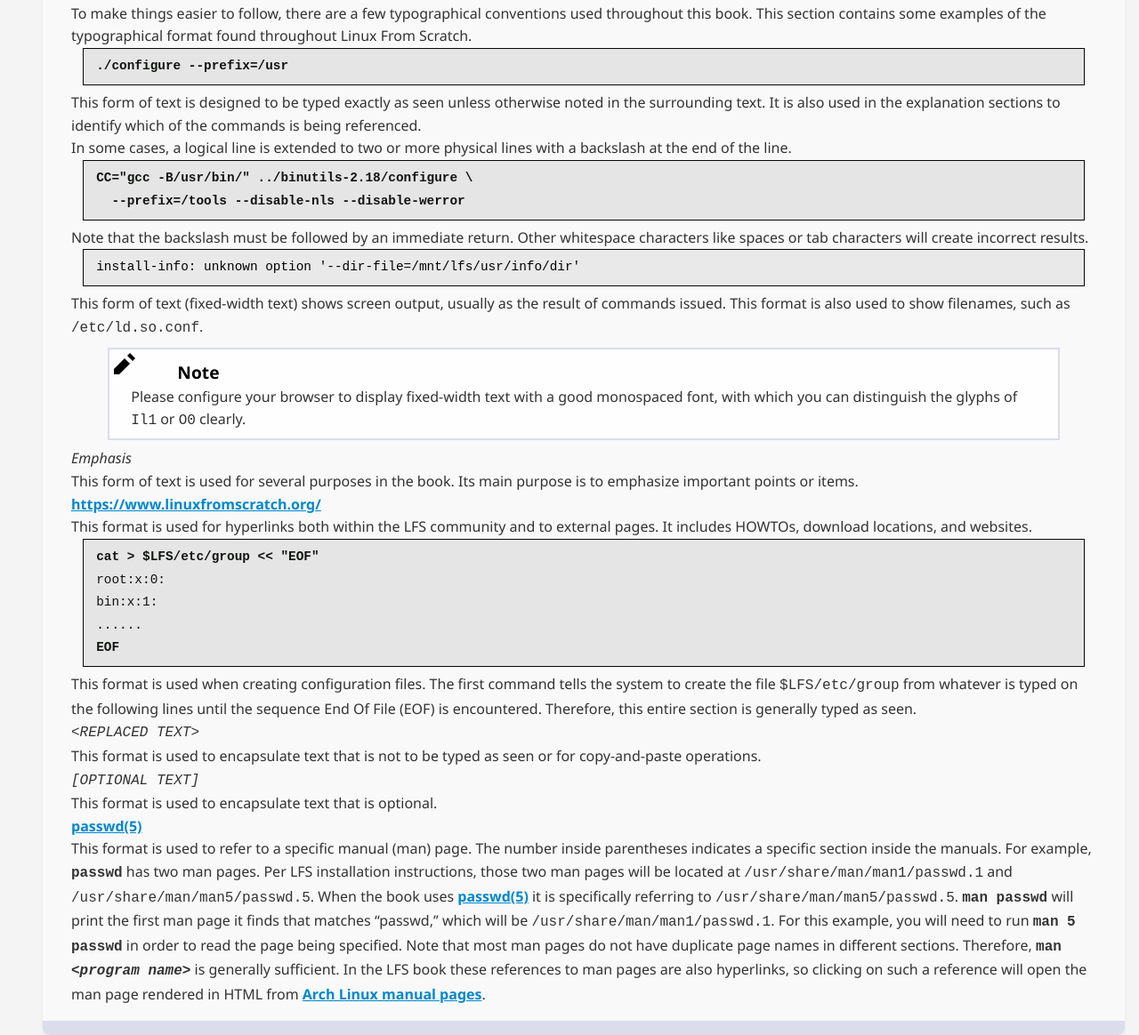
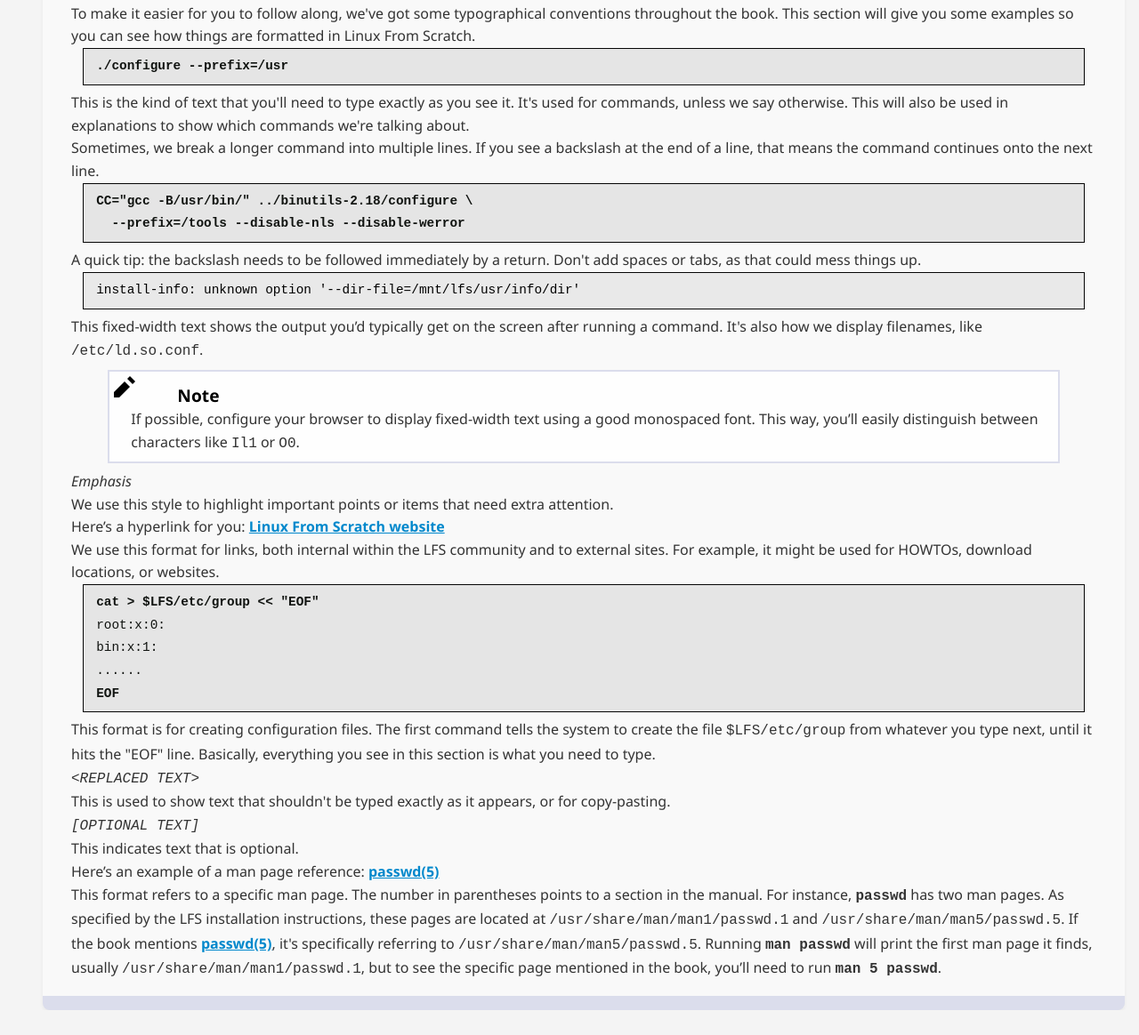
Before and after one commit to PersuasiveArchives/LFS-BOOK-Revamped, a plain HTML site: page prologue/typography.html in a window 1280 px wide. Shown: the part 489-1653 px from the top of the page at 89% size. After the commit the page ends 1625 px from the top, so only its background shows below. Drawn offline with Linux system fonts and the light colour scheme.

Commit message:
Update typography.html

```diff
--- a/prologue/typography.html
+++ b/prologue/typography.html
@@ -8,8 +8,7 @@
     </title>
     <link rel="stylesheet" type="text/css" href="../stylesheets/lfs.css" />
     <meta name="generator" content="DocBook XSL-NS Stylesheets Vsnapshot" />
-    <link rel="stylesheet" href="../stylesheets/lfs-print.css" type=
-    "text/css" media="print" />
+    <link rel="stylesheet" href="../stylesheets/lfs-print.css" type="text/css" media="print" />
     <meta name="viewport" content="width=device-width, initial-scale=1.0" />
   </head>
   <body class="lfs" id="lfs-12.2">
@@ -22,15 +21,13 @@
       </h3>
       <ul>
         <li class="prev">
-          <a accesskey="p" href="package-choices.html" title=
-          "Rationale for Packages in the Book">Prev</a>
+          <a accesskey="p" href="package-choices.html" title="Rationale for Packages in the Book">Prev</a>
           <p>
             Rationale for Packages in the Book
           </p>
         </li>
         <li class="next">
-          <a accesskey="n" href="organization.html" title=
-          "Structure">Next</a>
+          <a accesskey="n" href="organization.html" title="Structure">Next</a>
           <p>
             Structure
           </p>
@@ -39,8 +36,7 @@
           <a accesskey="u" href="preface.html" title="Preface">Up</a>
         </li>
         <li class="home">
-          <a accesskey="h" href="../index.html" title=
-          "Linux From Scratch - Version 12.2">Home</a>
+          <a accesskey="h" href="../index.html" title="Linux From Scratch - Version 12.2">Home</a>
         </li>
       </ul>
     </div>
@@ -49,37 +45,23 @@
     </h1>
     <div class="sect1" lang="en" xml:lang="en">
       <p>
-        To make things easier to follow, there are a few typographical
-        conventions used throughout this book. This section contains some
-        examples of the typographical format found throughout Linux From
-        Scratch.
+        To make it easier for you to follow along, we've got some typographical conventions throughout the book. This section will give you some examples so you can see how things are formatted in Linux From Scratch.
       </p>
-      <pre class="userinput"><kbd class=
-      "command">./configure --prefix=/usr</kbd></pre>
+      <pre class="userinput"><kbd class="command">./configure --prefix=/usr</kbd></pre>
       <p>
-        This form of text is designed to be typed exactly as seen unless
-        otherwise noted in the surrounding text. It is also used in the
-        explanation sections to identify which of the commands is being
-        referenced.
+        This is the kind of text that you'll need to type exactly as you see it. It's used for commands, unless we say otherwise. This will also be used in explanations to show which commands we're talking about.
       </p>
       <p>
-        In some cases, a logical line is extended to two or more physical
-        lines with a backslash at the end of the line.
+        Sometimes, we break a longer command into multiple lines. If you see a backslash at the end of a line, that means the command continues onto the next line.
       </p>
-      <pre class="userinput"><kbd class=
-      "command">CC="gcc -B/usr/bin/" ../binutils-2.18/configure \
+      <pre class="userinput"><kbd class="command">CC="gcc -B/usr/bin/" ../binutils-2.18/configure \
   --prefix=/tools --disable-nls --disable-werror</kbd></pre>
       <p>
-        Note that the backslash must be followed by an immediate return.
-        Other whitespace characters like spaces or tab characters will create
-        incorrect results.
+        A quick tip: the backslash needs to be followed immediately by a return. Don't add spaces or tabs, as that could mess things up.
       </p>
-      <pre class="screen"><code class=
-      "computeroutput">install-info: unknown option '--dir-file=/mnt/lfs/usr/info/dir'</code></pre>
+      <pre class="screen"><code class="computeroutput">install-info: unknown option '--dir-file=/mnt/lfs/usr/info/dir'</code></pre>
       <p>
-        This form of text (fixed-width text) shows screen output, usually as
-        the result of commands issued. This format is also used to show
-        filenames, such as <code class="filename">/etc/ld.so.conf</code>.
+        This fixed-width text shows the output you’d typically get on the screen after running a command. It's also how we display filenames, like <code class="filename">/etc/ld.so.conf</code>.
       </p>
       <div class="admon note">
         <img alt="[Note]" src="../images/note.png" />
@@ -87,98 +69,59 @@
           Note
         </h3>
         <p>
-          Please configure your browser to display fixed-width text with a
-          good monospaced font, with which you can distinguish the glyphs of
-          <code class="literal">Il1</code> or <code class="literal">O0</code>
-          clearly.
+          If possible, configure your browser to display fixed-width text using a good monospaced font. This way, you’ll easily distinguish between characters like <code class="literal">Il1</code> or <code class="literal">O0</code>.
         </p>
       </div>
       <p>
         <span class="emphasis"><em>Emphasis</em></span>
       </p>
       <p>
-        This form of text is used for several purposes in the book. Its main
-        purpose is to emphasize important points or items.
+        We use this style to highlight important points or items that need extra attention.
       </p>
       <p>
-        <a class="ulink" href=
-        "https://www.linuxfromscratch.org/">https://www.linuxfromscratch.org/</a>
+        Here’s a hyperlink for you: <a class="ulink" href="https://www.linuxfromscratch.org/">Linux From Scratch website</a>
       </p>
       <p>
-        This format is used for hyperlinks both within the LFS community and
-        to external pages. It includes HOWTOs, download locations, and
-        websites.
+        We use this format for links, both internal within the LFS community and to external sites. For example, it might be used for HOWTOs, download locations, or websites.
       </p>
-      <pre class="userinput"><kbd class=
-      "command">cat &gt; $LFS/etc/group &lt;&lt; "EOF"
+      <pre class="userinput"><kbd class="command">cat &gt; $LFS/etc/group &lt;&lt; "EOF"
 <code class="literal">root:x:0:
 bin:x:1:
 ......</code>
 EOF</kbd></pre>
       <p>
-        This format is used when creating configuration files. The first
-        command tells the system to create the file <code class=
-        "filename">$LFS/etc/group</code> from whatever is typed on the
-        following lines until the sequence End Of File (EOF) is encountered.
-        Therefore, this entire section is generally typed as seen.
+        This format is for creating configuration files. The first command tells the system to create the file <code class="filename">$LFS/etc/group</code> from whatever you type next, until it hits the "EOF" line. Basically, everything you see in this section is what you need to type.
       </p>
       <p>
         <em class="replaceable"><code>&lt;REPLACED TEXT&gt;</code></em>
       </p>
       <p>
-        This format is used to encapsulate text that is not to be typed as
-        seen or for copy-and-paste operations.
+        This is used to show text that shouldn't be typed exactly as it appears, or for copy-pasting.
       </p>
       <p>
         <em class="replaceable"><code>[OPTIONAL TEXT]</code></em>
       </p>
       <p>
-        This format is used to encapsulate text that is optional.
+        This indicates text that is optional.
       </p>
       <p>
-        <a class="ulink" href=
-        "https://man.archlinux.org/man/passwd.5">passwd(5)</a>
+        Here’s an example of a man page reference: <a class="ulink" href="https://man.archlinux.org/man/passwd.5">passwd(5)</a>
       </p>
       <p>
-        This format is used to refer to a specific manual (man) page. The
-        number inside parentheses indicates a specific section inside the
-        manuals. For example, <span class=
-        "command"><strong>passwd</strong></span> has two man pages. Per LFS
-        installation instructions, those two man pages will be located at
-        <code class="filename">/usr/share/man/man1/passwd.1</code> and
-        <code class="filename">/usr/share/man/man5/passwd.5</code>. When the
-        book uses <a class="ulink" href=
-        "https://man.archlinux.org/man//passwd.5">passwd(5)</a> it is
-        specifically referring to <code class=
-        "filename">/usr/share/man/man5/passwd.5</code>. <span class=
-        "command"><strong>man passwd</strong></span> will print the first man
-        page it finds that matches <span class="quote">“<span class=
-        "quote">passwd,</span>”</span> which will be <code class=
-        "filename">/usr/share/man/man1/passwd.1</code>. For this example, you
-        will need to run <span class="command"><strong>man 5
-        passwd</strong></span> in order to read the page being specified.
-        Note that most man pages do not have duplicate page names in
-        different sections. Therefore, <span class="command"><strong>man
-        <em class="replaceable"><code>&lt;program
-        name&gt;</code></em></strong></span> is generally sufficient. In the
-        LFS book these references to man pages are also hyperlinks, so
-        clicking on such a reference will open the man page rendered in HTML
-        from <a class="ulink" href="https://man.archlinux.org/">Arch Linux
-        manual pages</a>.
+        This format refers to a specific man page. The number in parentheses points to a section in the manual. For instance, <span class="command"><strong>passwd</strong></span> has two man pages. As specified by the LFS installation instructions, these pages are located at <code class="filename">/usr/share/man/man1/passwd.1</code> and <code class="filename">/usr/share/man/man5/passwd.5</code>.
+        If the book mentions <a class="ulink" href="https://man.archlinux.org/man//passwd.5">passwd(5)</a>, it's specifically referring to <code class="filename">/usr/share/man/man5/passwd.5</code>. Running <span class="command"><strong>man passwd</strong></span> will print the first man page it finds, usually <code class="filename">/usr/share/man/man1/passwd.1</code>, but to see the specific page mentioned in the book, you’ll need to run <span class="command"><strong>man 5 passwd</strong></span>.
       </p>
     </div>
     <div class="navfooter">
       <ul>
         <li class="prev">
-          <a accesskey="p" href="package-choices.html" title=
-          "Rationale for Packages in the Book">Prev</a>
+          <a accesskey="p" href="package-choices.html" title="Rationale for Packages in the Book">Prev</a>
           <p>
             Rationale for Packages in the Book
           </p>
         </li>
         <li class="next">
-          <a accesskey="n" href="organization.html" title=
-          "Structure">Next</a>
+          <a accesskey="n" href="organization.html" title="Structure">Next</a>
           <p>
             Structure
           </p>
@@ -187,8 +130,7 @@ EOF</kbd></pre>
           <a accesskey="u" href="preface.html" title="Preface">Up</a>
         </li>
         <li class="home">
-          <a accesskey="h" href="../index.html" title=
-          "Linux From Scratch - Version 12.2">Home</a>
+          <a accesskey="h" href="../index.html" title="Linux From Scratch - Version 12.2">Home</a>
         </li>
       </ul>
     </div>
```
